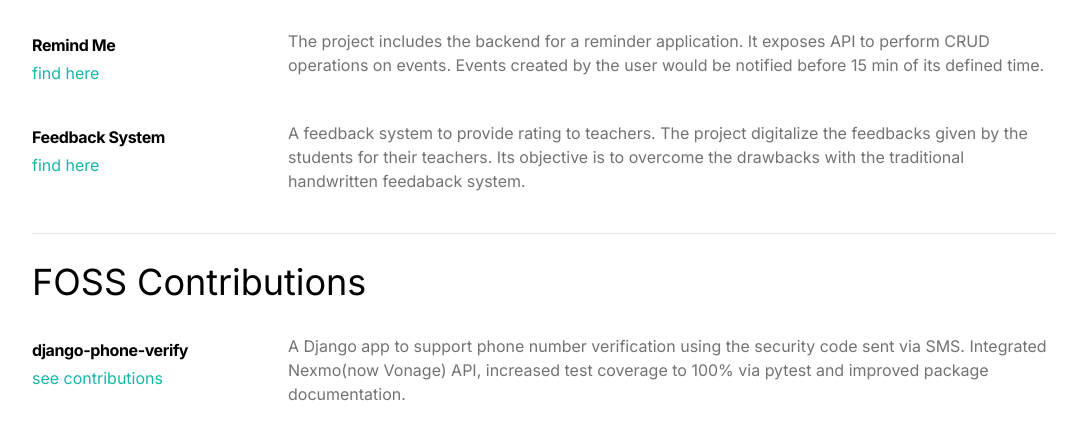
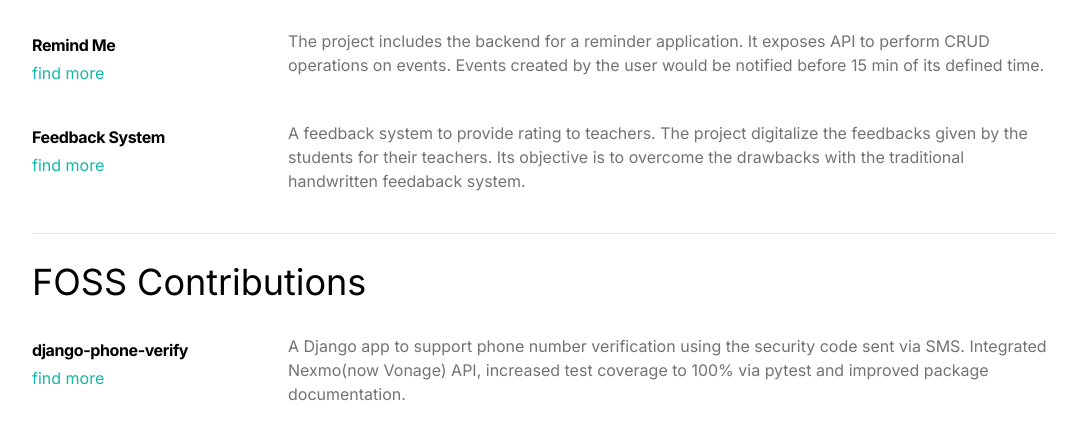
Before and after one commit to gutsytechster/portfolio, a Next.js app: page /work in a window 1280 px wide. Shown: the part 328-766 px from the top of the page, without its empty margins (96-1183 px from the left). Built offline with nearby package versions, Linux system fonts and the light colour scheme; no server answers; what @tailwindcss/typography would draw is missing.

Commit message:
fix(pages/work.js): update the link text for work page

```diff
--- a/pages/work.js
+++ b/pages/work.js
@@ -16,12 +16,8 @@ export default function Work() {
             A POC of my technical skills!
           </p> */}
         </div>
-        <WorkContainer mainTitle="Projects" linkTitle="find here" data={projectsData} />
-        <WorkContainer
-          mainTitle="FOSS Contributions"
-          linkTitle="see contributions"
-          data={fossData}
-        />
+        <WorkContainer mainTitle="Projects" linkTitle="find more" data={projectsData} />
+        <WorkContainer mainTitle="FOSS Contributions" linkTitle="find more" data={fossData} />
       </div>
     </>
   )
```
